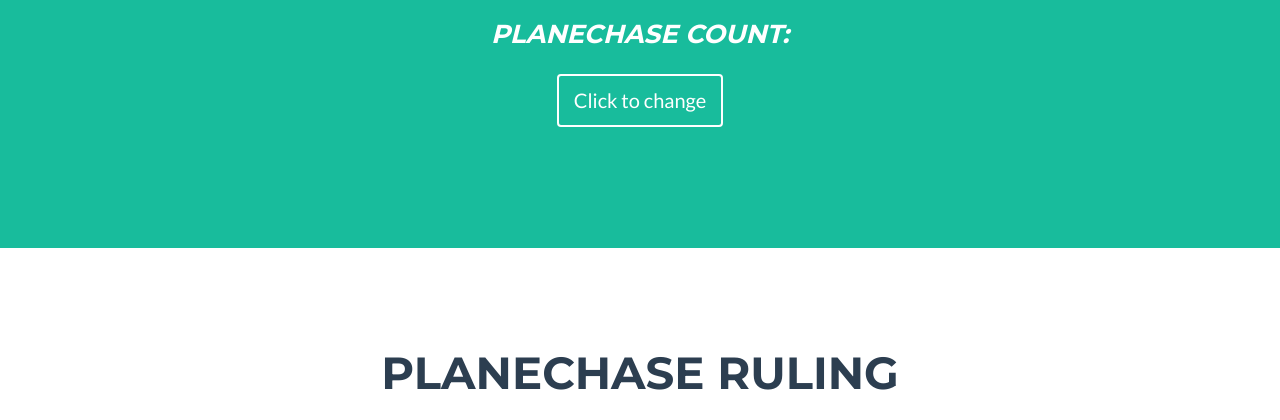
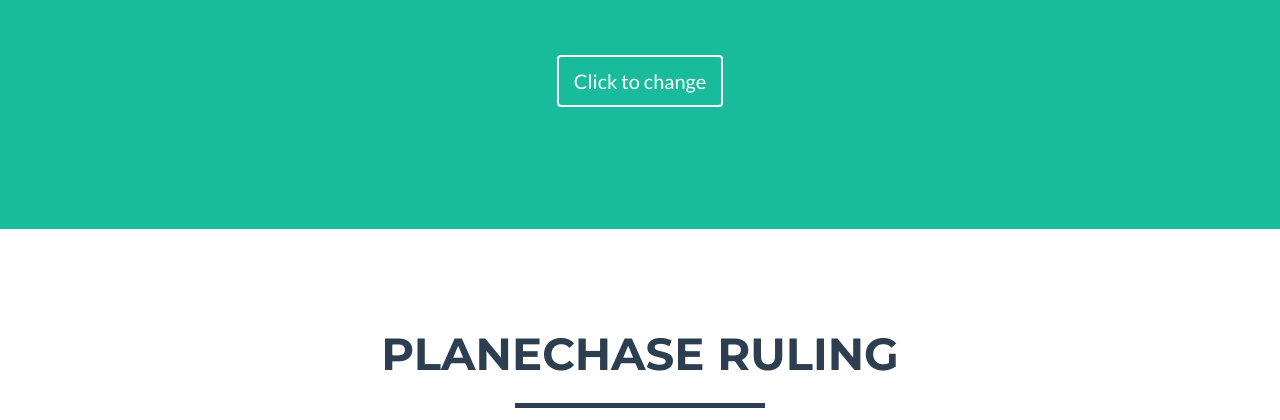
Before and after one commit to hackmods/DockerPlaneRift, a Flask app: page /view in a window 1280 px wide. Shown: the part 597-1017 px from the top of the page. Run offline with Flask 2, Linux system fonts and the light colour scheme; parts of the project's set-up code (start-up, migrations or seed data) failed here and were passed over; some libraries are stand-ins or nearby versions.

Commit message:
View layout

```diff
--- a/PlaneRift/planerift/planerift/templates/view.html
+++ b/PlaneRift/planerift/planerift/templates/view.html
@@ -42,11 +42,11 @@
                 </div>
             </div>
             <div class="row">
-                <div class="col-lg-8 col-lg-offset-2">
+                <div class="col-lg-8 col-lg-offset-2" id="result">
                        <!--  <h3><i>{{ code}}  {{turn}}  {{ card }}</i></h3>-->
-                      <img src="{{ url_for('static', filename='img/originalCard/' + card|string  + '.jpg') }}"  alt="PlaneChase Card" class="card"/>
-                      <h3><i>PlaneChase count: </i></h3>
-                      <a class="btn btn-lrg btn-outline" href="{{ url_for('page.index', code=code,next=True) }}">Click to change</a>
+                      <img src="{{ url_for('static', filename='img/originalCard/0.jpg') }}"  alt="PlaneChase Card" id="card" class="card"/>
+                    <br>
+                      <a class="btn btn-lrg btn-outline" href="#" id="roll">Click to change</a>
                       <!--<a class="btn" href="{{ url_for('page.index', code=code,next=True) }}">Click to change</a>-->
                       <!--<a class="btn" href="{{ url_for('page.index', code="zxcv",next=True) }}">Click to change</a>-->
                       <br>
```
